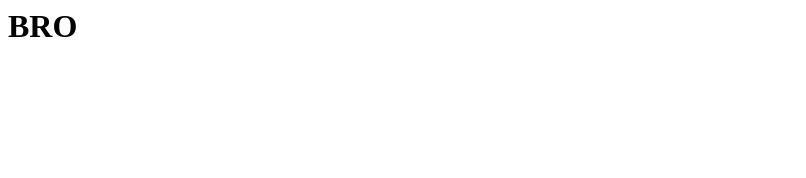
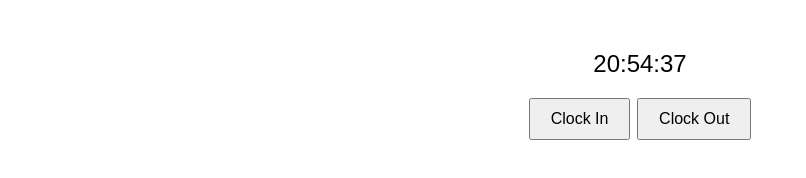
Before and after one commit to technotrtl/stash, a plain HTML site: page index.html in a window 1280 px wide. Shown: the whole page, without its empty margins (0-806 px from the left). Drawn offline with Linux system fonts and the light colour scheme.

Commit message:
Add files via upload

```diff
--- a/index.html
+++ b/index.html
@@ -1,5 +1,59 @@
-<html>
-<h1>
-BRO
-</h1>
+<!DOCTYPE html>
+<html lang="en">
+<head>
+    <meta charset="UTF-8">
+    <meta name="viewport" content="width=device-width, initial-scale=1.0">
+    <title>Punch Clock</title>
+    <style>
+        body {
+            font-family: Arial, sans-serif;
+            text-align: center;
+        }
+        .clock {
+            font-size: 24px;
+            margin-top: 50px;
+        }
+        #clock-in,
+        #clock-out {
+            padding: 10px 20px;
+            font-size: 16px;
+            cursor: pointer;
+            margin-top: 20px;
+        }
+    </style>
+</head>
+<body>
+    <div class="clock">
+        <div id="current-time"></div>
+        <button id="clock-in">Clock In</button>
+        <button id="clock-out">Clock Out</button>
+    </div>
+
+    <script>
+        // Get current time and display it
+        function displayTime() {
+            const now = new Date();
+            const hours = now.getHours().toString().padStart(2, '0');
+            const minutes = now.getMinutes().toString().padStart(2, '0');
+            const seconds = now.getSeconds().toString().padStart(2, '0');
+            document.getElementById('current-time').textContent = `${hours}:${minutes}:${seconds}`;
+        }
+
+        // Clock in function
+        document.getElementById('clock-in').addEventListener('click', () => {
+            alert('You have clocked in.');
+        });
+
+        // Clock out function
+        document.getElementById('clock-out').addEventListener('click', () => {
+            alert('You have clocked out.');
+        });
+
+        // Update time every second
+        setInterval(displayTime, 1000);
+
+        // Display time on page load
+        displayTime();
+    </script>
+</body>
 </html>
```
